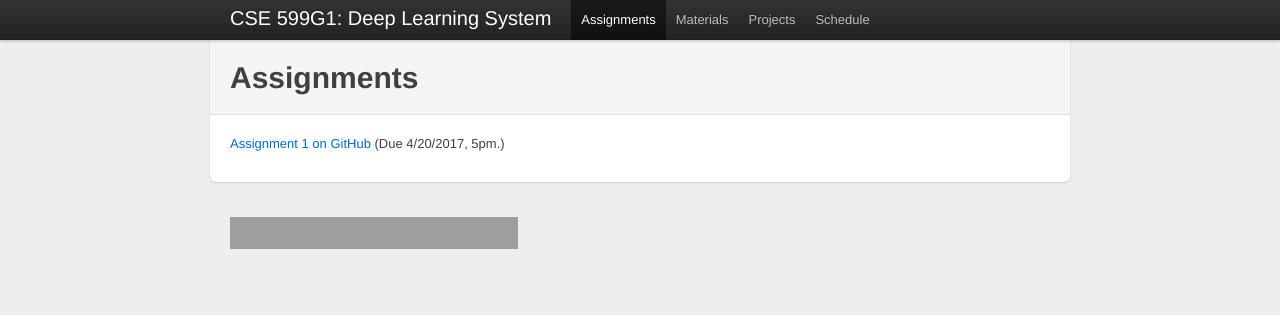
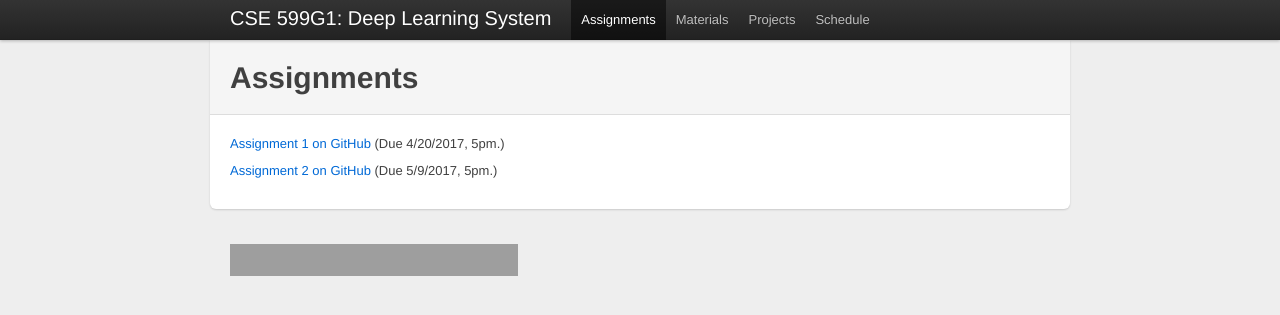
Before and after one commit to dlsys-course/dlsys-course.github.io, a Jekyll site: the page built from assignments.md, in a window 1280 px wide. Shown: the top 315 px of the page. Built offline with Jekyll 4.4.1, drawn with Linux system fonts in a browser that asks for light colours; grey boxes are pictures that could not be loaded.

Commit message:
Add assignment 2.

```diff
--- a/assignments.md
+++ b/assignments.md
@@ -9,3 +9,5 @@ description: ""
 
 
 [Assignment 1 on GitHub](https://github.com/dlsys-course/assignment1) (Due 4/20/2017, 5pm.)
+
+[Assignment 2 on GitHub](https://github.com/dlsys-course/assignment2) (Due 5/9/2017, 5pm.)
```
